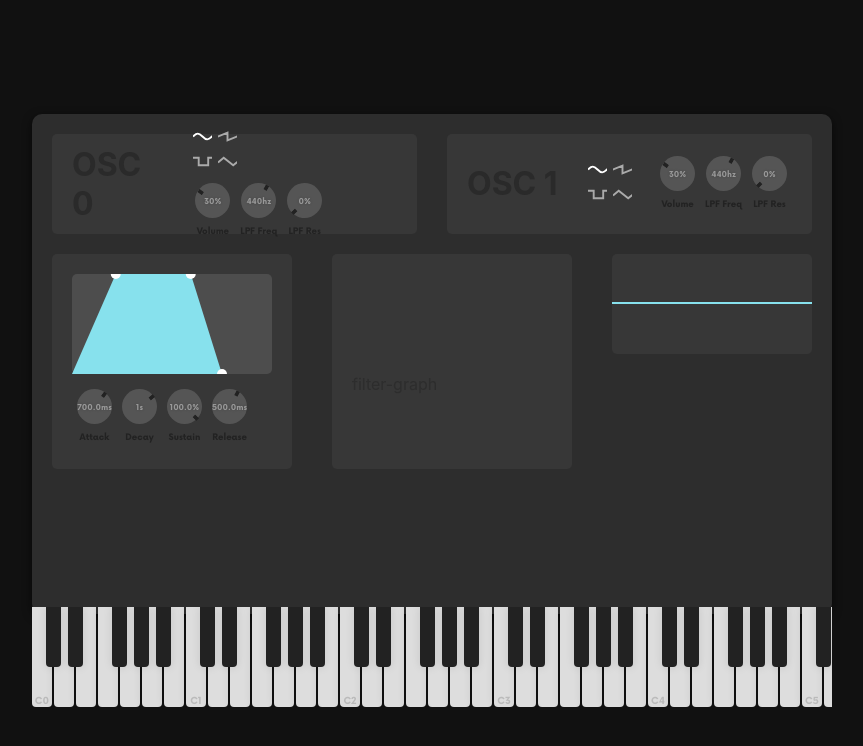
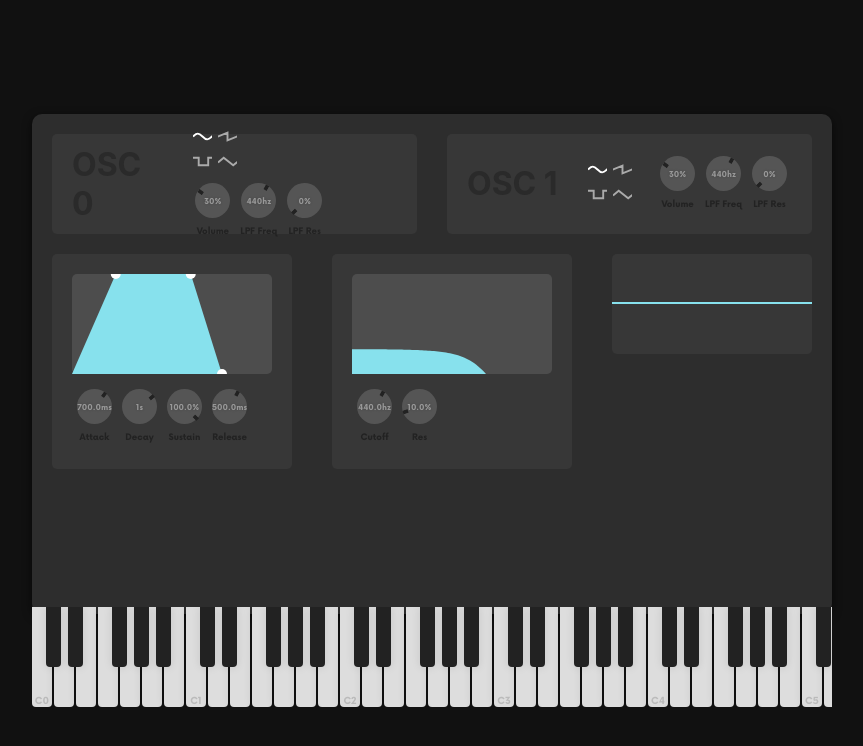
Before and after one commit to mxm07/websynth, a React (Create React App) app: page / in a window 1280 px wide. Shown: the top 746 px of the page, without its empty margins (208-1071 px from the left). Built offline with nearby package versions, Linux system fonts and the light colour scheme.

Commit message:
get lowpass filter graph to work

```diff
--- a/src/app/Filter/Filter.js
+++ b/src/app/Filter/Filter.js
@@ -1,10 +1,39 @@
+import { useCallback, useState } from 'react'
+
 import FilterGraph from './FilterGraph'
+import FilterKnobs from './FilterKnobs'
+
 import './Filter.scss'
 
-const Filter = () => (
-  <div className="filter">
-    <FilterGraph />
-  </div>
-)
+const Filter = () => {
+  const [cutoff, setCutoff] = useState(440)
+  const [res, setRes] = useState(0.1)
+
+  const handleKnobChange = useCallback((type, value) => {
+    switch (type) {
+      case 'cutoff':
+        setCutoff(value)
+        break
+
+      case 'res':
+        setRes(value)
+        break
+
+      default:
+        break
+    }
+  }, [setCutoff, setRes])
+
+  return (
+    <div className="filter">
+      <FilterGraph cutoff={ cutoff } res={ res } />
+      <FilterKnobs
+        initialValues={{ cutoff, res }}
+        onKnobChange={ handleKnobChange }
+      />
+    </div>
+  )
+}
+
 
 export default Filter
--- a/src/app/Filter/FilterGraph/FilterGraph.js
+++ b/src/app/Filter/FilterGraph/FilterGraph.js
@@ -1,18 +1,76 @@
-import { Circle, Layer, Line, Stage } from 'react-konva'
+import { Shape, Layer, Line, Stage } from 'react-konva'
+import { realToLog } from 'Utils'
 import './FilterGraph.scss'
+
+const B_VAL = 0.5
+
+const responseFunction = (x, z, w, h, a, b) => {
+  const c = 4 / (2 ** Math.log2(w))
+  const o = c * x - a
+  const num = o ** 4
+  const denom = 1 + (2 * z * o) + num
+  const ans = h * ((num / denom) - b)
+
+  // console.log(c, o, num, denom, ans)
+  return ans
+}
+
+const responseDerivativeFunction = (x, zeta, w, h, a, b) => {
+  const num = 8 * w * h * (a * w - 4 * x) * (w * (a * zeta - 1) - 4 * x * zeta)
+  const denom = ((w ** 2 * (a ** 2 - 2 * a * zeta + 1)) + 8 * w * x * (zeta - a) + 16 * (x ** 2)) ** 2
+
+  return num / denom
+}
+
+const filterSceneFunc = (cutoff, width, height, res) => (ctx, shape) => {
+  const relativeCutoff = realToLog(cutoff, 10, 8, 22050) * 6
+
+  ctx.beginPath()
+  ctx.moveTo(-relativeCutoff, 0)
+
+  const step = width / 100
+  const zeta = res * 0.75
+
+  for (let i = 0; i < width ; i += step) {
+    const y = responseFunction(i, zeta, width, height * 0.5, relativeCutoff, B_VAL)
+
+    ctx.lineTo(i, height - y)
+    if (y < 0) break
+  }
+
+  ctx.lineTo(width, height)
+  ctx.lineTo(0, height)
+  ctx.lineTo(0, 0)
+
+  ctx.fillStyle = "#87e1ed"
+  ctx.fill()
+}
 
 const FilterGraph = ({
   width = 200,
-  height = 100
-}) => (
+  height = 100,
+  type = 'lowpass',
+  cutoff,
+  res
+}) => {
+  const points = []
+
+  console.log()
+  return (
     <div className="filter-graph" style={{ width, height }}>
       <Stage width={ width } height={ height }>
         <Layer>
+          <Line points={ points } />
 
+          <Shape
+            strokeWidth={ 2 }
+            stroke="#87e1ed"
+            sceneFunc={ filterSceneFunc(cutoff, width, height, res) }
+          />
         </Layer>
       </Stage>
-    filter-graph
     </div>
   )
+}
 
 export default FilterGraph
--- a/src/app/Filter/FilterGraph/FilterGraph.scss
+++ b/src/app/Filter/FilterGraph/FilterGraph.scss
@@ -0,0 +1,8 @@
+@import "../../../variables";
+
+.filter-graph {
+  background-color: $sub-section-bg;
+  border-radius: $section-border-radius;
+
+  margin-bottom: 10px;
+}
--- /dev/null
+++ b/src/app/Filter/FilterKnobs/FilterKnobs.js
@@ -0,0 +1,33 @@
+import Knob from 'Components/Knob'
+
+const FilterKnobs = ({
+  initialValues: {
+    cutoff = 440,
+    res = 0.1
+  } = {},
+  onKnobChange
+}) => (
+  <div className="filter-knobs">
+    <Knob
+      label="Cutoff"
+      min={8}
+      max={22050}
+      initialValue={ cutoff }
+      logScaling={10}
+      suffix="hz"
+      onChange={ value => onKnobChange('cutoff', parseFloat(value)) }
+    />
+
+    <Knob
+      label="Res"
+      min={0}
+      max={100}
+      initialValue={ res * 100 }
+      suffix="%"
+      onChange={ value => onKnobChange('res', parseFloat(value / 100)) }
+    />
+
+  </div>
+)
+
+export default FilterKnobs
--- /dev/null
+++ b/src/app/Filter/FilterKnobs/index.js
@@ -0,0 +1,3 @@
+import FilterKnobs from './FilterKnobs'
+
+export default FilterKnobs
--- a/src/app/Keyboard/Keyboard.scss
+++ b/src/app/Keyboard/Keyboard.scss
@@ -1,3 +1,5 @@
+@import "../../variables";
+
 .keyboard {
   height: 100px;
   width: 100%;
@@ -8,6 +10,27 @@
   white-space: nowrap;
 
   z-index: -9999;
+
+  &::-webkit-scrollbar {
+    width: 10px;
+    height: 6px;
+  }
+
+  /* Track */
+  &::-webkit-scrollbar-track {
+    background: $app-bg;
+  }
+
+  /* Handle */
+  &::-webkit-scrollbar-thumb {
+    background: #888;
+    border-radius: 5px;
+  }
+
+  /* Handle on hover */
+  &::-webkit-scrollbar-thumb:hover {
+    background: #555;
+  }
 
   // /* Hide scrollbar for Chrome, Safari and Opera */
   // &::-webkit-scrollbar {
--- a/src/components/Knob/Knob.js
+++ b/src/components/Knob/Knob.js
@@ -1,5 +1,7 @@
-import React, { useState, useEffect, useCallback } from 'react'
+import { useState, useEffect } from 'react'
 import classNames from 'classnames'
+import { logToReal, realToLog } from 'Utils'
+
 import './Knob.scss'
 
 const body = document.querySelector('body')
@@ -25,37 +27,6 @@ const Knob = ({
   const [preDragValue, setPreDragValue] = useState(0)
   const [knobValue, setKnobValue] = useState(0)
 
-
-  // takes a value between 0 and 1, scales to be between min and max (scales logarithmically if 'logScaling' is set)
-  const calculateRealValue = useCallback(value => {
-    let val
-
-    if (logScaling === 0) {
-      val = min + (value * (max - min))
-    } else if (logScaling > 0) {
-      // Convert the value into a proportion of the log scale, then convert back by raising 10 to the power of it
-      // Subtract one at the end to reach min
-      val = min + Math.pow(logScaling, value * (Math.log(max + 1 - min) / Math.log(logScaling))) - 1
-    } else {
-      val = min + Math.pow(-logScaling, (1 - value) * (Math.log(max + 1 - min) / Math.log(-logScaling))) - 1
-      val = max - val + min
-    }
-
-    return val.toFixed(places)
-  }, [max, min, places, logScaling])
-
-  // opposite of calculateRealValue, takes a scaled value and returns a value between 0 and 1
-  const calculateKnobValue = useCallback(value => {
-    if (logScaling === 0) {
-      return (value - min) / (max - min)
-    } else if (logScaling > 0) {
-      return Math.log(value - min + 1) / Math.log(max - min + 1)
-    } else {
-      return Math.log((1 - value) - min + 1) / Math.log(max - min + 1)
-    }
-  }, [min, max, logScaling])
-
-
   const onMouseDown = () => {
     setMouseDown(true)
     setPreDragPos(mousePos)
@@ -77,7 +48,6 @@ const Knob = ({
 
   const onWheel = ({ deltaY }) => {
     const delta = -deltaY / 10000 // 0.01 or -0.01
-    console.log(delta)
     const newValue = clamp(knobValue + delta)
 
     setKnobValue(newValue)
@@ -114,7 +84,7 @@ const Knob = ({
       const newValue = clamp(preDragValue + delta / DRAG_RANGE)
 
       setKnobValue(newValue)
-      onChange(calculateRealValue(newValue))
+      onChange(logToReal(newValue, logScaling, min, max).toFixed(places))
     }
   }, [
     mousePos,
@@ -122,18 +92,21 @@ const Knob = ({
     preDragPos.x,
     preDragPos.y,
     preDragValue,
-    calculateRealValue,
+    places,
     onChange,
-    knobValue
+    knobValue,
+    logScaling,
+    min,
+    max
   ])
 
   useEffect(() => {
-    setKnobValue(calculateKnobValue(initialValue))
-  }, [initialValue, calculateKnobValue])
+    setKnobValue(realToLog(initialValue, logScaling, min, max))
+  }, [initialValue, logScaling, min, max])
 
 
   const degreeRotation = 45 + 270 * knobValue
-  const realValue = calculateRealValue(knobValue)
+  const realValue = logToReal(knobValue, logScaling, min, max).toFixed(places)
 
   return (
     <div className="knob-wrapper">
--- a/src/utils/index.js
+++ b/src/utils/index.js
@@ -2,4 +2,5 @@ export * from './notes'
 export * from './misc'
 export * from './hooks'
 export * from './tone'
+export * from './scaling'
 export { default as useMIDI } from './useMIDI'
--- /dev/null
+++ b/src/utils/scaling.js
@@ -0,0 +1,28 @@
+// takes a value between 0 and 1, scales to be between min and max (scales logarithmically if 'logScaling' is set)
+export const logToReal = (value, scaling, min, max) => {
+  let val
+
+  if (scaling === 0) {
+    val = min + (value * (max - min))
+  } else if (scaling > 0) {
+    // Convert the value into a proportion of the log scale, then convert back by raising 10 to the power of it
+    // Subtract one at the end to reach min
+    val = min + Math.pow(scaling, value * (Math.log(max + 1 - min) / Math.log(scaling))) - 1
+  } else {
+    val = min + Math.pow(-scaling, (1 - value) * (Math.log(max + 1 - min) / Math.log(-scaling))) - 1
+    val = max - val + min
+  }
+
+  return val
+}
+
+  // opposite of logToReal, takes a scaled value and returns a value between 0 and 1
+export const realToLog = (value, scaling, min, max) => {
+  if (scaling === 0) {
+    return (value - min) / (max - min)
+  } else if (scaling > 0) {
+    return Math.log(value - min + 1) / Math.log(max - min + 1)
+  }
+
+  return Math.log((1 - value) - min + 1) / Math.log(max - min + 1)
+}
```
Lines whose indentation alone changed are shown as unchanged.
